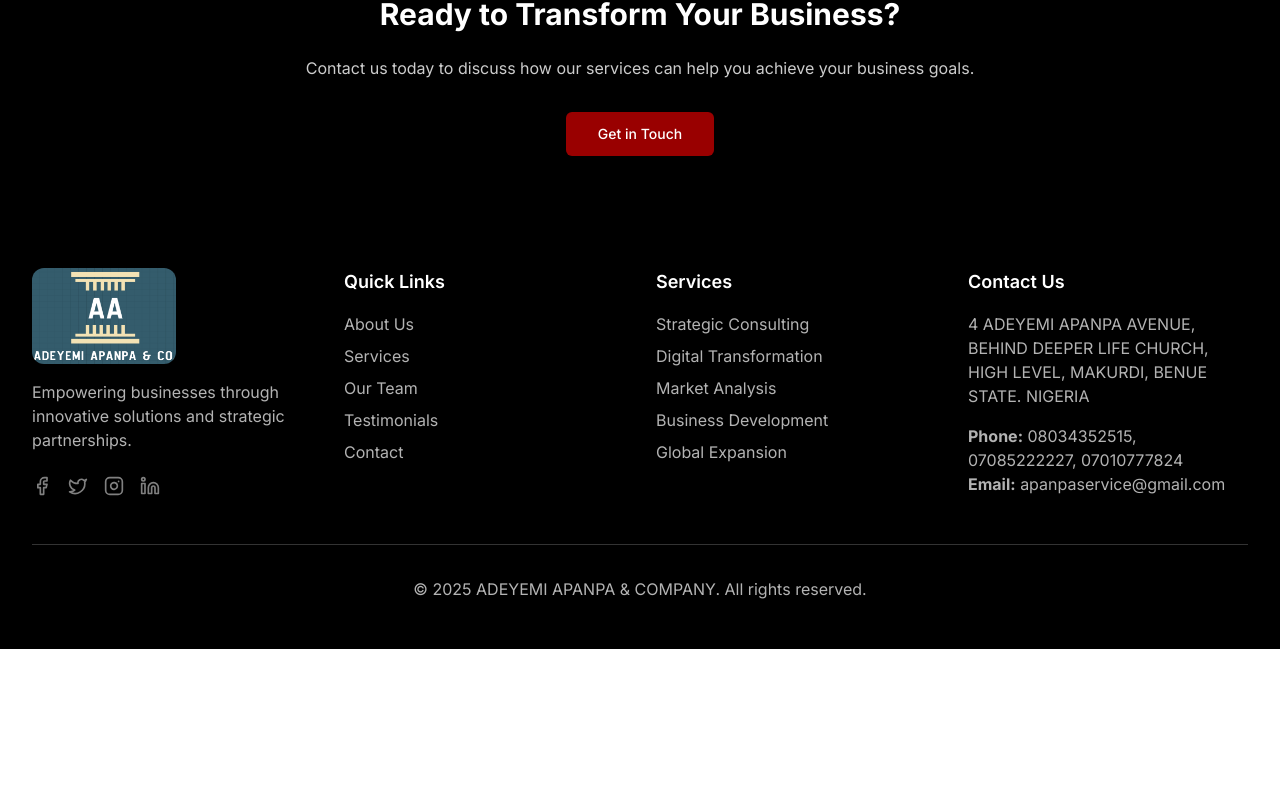
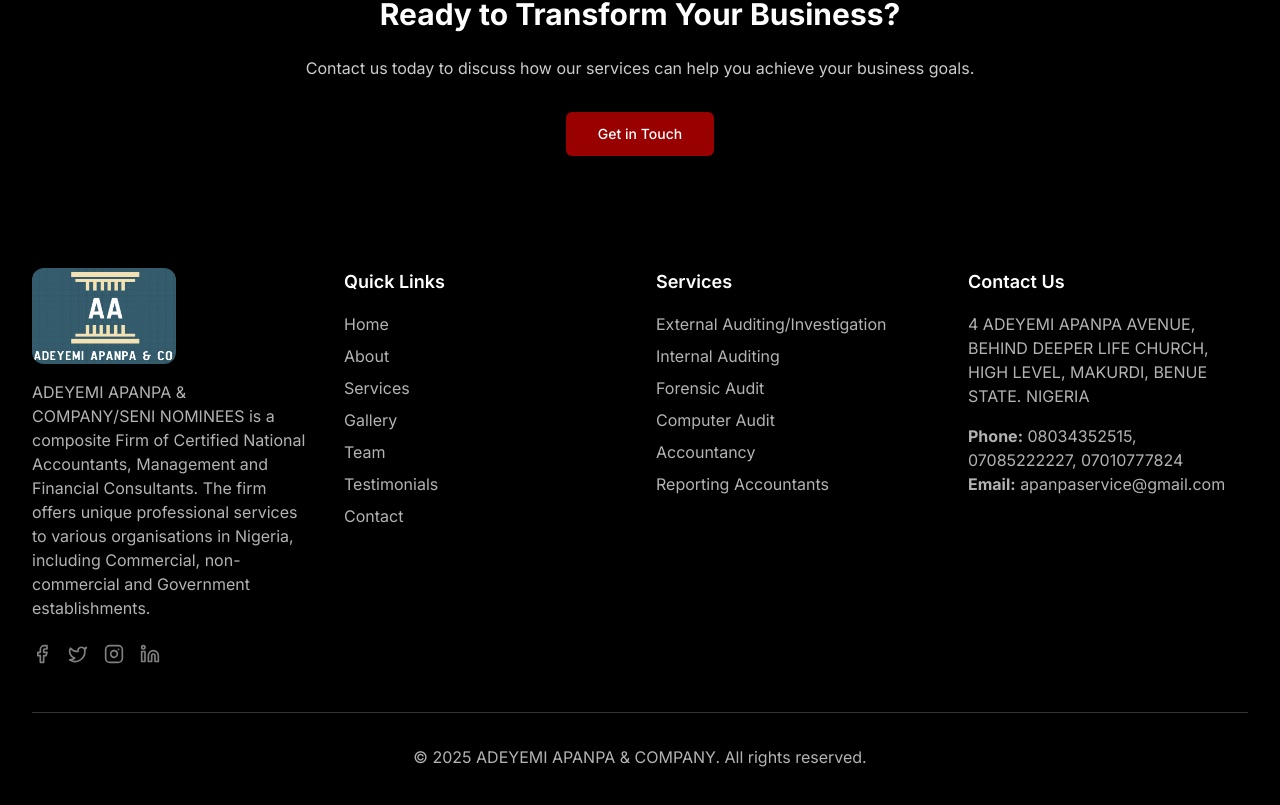
Before and after one commit to anointedngeorge/adeyemi-website, a Next.js app: page / in a window 1280 px wide. Shown: the part 7999-8804 px from the top of the page. Before the commit the page ends 8648 px from the top, so only its background shows below. Built offline with nearby package versions, Linux system fonts and the light colour scheme.

Commit message:
edited config file

```diff
--- a/components/configs.jsx
+++ b/components/configs.jsx
@@ -6,10 +6,87 @@ export const  CONTACT_SETUP = {
         address: "4 ADEYEMI APANPA AVENUE, BEHIND DEEPER LIFE CHURCH, HIGH LEVEL, MAKURDI, BENUE STATE. NIGERIA"
 }
 
-export const SERVICES =[
-    {name:'', url:''},
-]
+export const SERVICES = [
+    {
+      title: "External Auditing/Investigation",
+      description:
+        "We conduct independent assessments of financial statements to ensure they present a true and fair view, helping entities meet their statutory responsibilities and build stakeholder confidence.",
+      image: "./img/s1.jpg",
+    },
+    {
+      title: "Internal Auditing",
+      description:
+        "We design and implement comprehensive accounting systems—covering cash books, ledgers, and trial balances—to enhance internal controls and support accurate financial reporting.",
+      image: "./img/s2.jpg",
+    },
+    {
+      title: "Forensic Audit",
+      description:
+        "We offer investigative accounting services aimed at uncovering fraud, financial discrepancies, or misconduct, supporting both legal processes and internal reviews.",
+      image: "./img/s3.jpg",
+    },
+    {
+      title: "Computer Audit",
+      description:
+        "Our audit solutions assess IT systems to ensure their integrity, security, and alignment with accounting practices—crucial for effective decision-making and operational reliability.",
+      image: "./img/s4.jpg",
+    },
+    {
+      title: "Accountancy",
+      description:
+        "We provide full-spectrum accountancy services including financial recordkeeping, payroll, and personnel management, tailored to streamline client operations.",
+      image: "./img/s5.jpg",
+    },
+    {
+      title: "Reporting Accountants",
+      description:
+        "We deliver tailored assurance services and specialized reports for clients involved in public offerings, acquisitions, or financial restructuring, ensuring compliance and stakeholder clarity.",
+      image: "./img/s2.jpg",
+    },
+    {
+      title: "Taxation",
+      description:
+        "We offer expert tax advisory and compliance services, including the preparation of tax computations in accordance with local tax regulations, helping clients manage their obligations effectively.",
+      image: "./img/s6.jpg",
+    },
+    {
+      title: "Financial Training",
+      description:
+        "Our training programs are designed to enhance the financial literacy and operational skills of individuals and corporate teams, with a focus on real-world applications and regulatory compliance.",
+      image: "./img/s1.jpg",
+    },
+    {
+      title: "Management & Financial Consultancy",
+      description:
+        "We provide strategic advice on business planning, financial structuring, and performance optimization to help organizations achieve long-term sustainability and growth.",
+      image: "./img/s6.jpg",
+    },
+    {
+      title: "Excess Bank Charges",
+      description:
+        "We analyze banking transactions to identify and recover excess charges, helping clients minimize unnecessary costs and improve cash flow management.",
+      image: "./img/s5.jpg",
+    },
+    {
+      title: "Overnight Credit Balance",
+      description:
+        "We review overnight credit arrangements to ensure proper reconciliation, minimize risk, and maintain efficient use of credit facilities.",
+      image: "./img/s2.jpg",
+    },
+  ];
+
+
+
 
 export const NAVIGATION = [
     {name: "Home", url: "/"},
+    {name: "About", url: "/about"},
+    {name: "Services", url: "/services"},
+    {name: "Gallery", url: "/gallery"},
+    {name: "Team", url: "/teams"},
 ]
+
+
+export const FOOTER_SHORT_DESCRIPTION = `ADEYEMI APANPA & COMPANY/SENI NOMINEES is a composite Firm of Certified National Accountants,
+Management and Financial Consultants. The firm offers unique professional services to various organisations in Nigeria,
+including Commercial, non-commercial and Government establishments.`;
--- a/components/footer.tsx
+++ b/components/footer.tsx
@@ -1,9 +1,10 @@
 import Link from "next/link"
 import { Facebook, Instagram, Linkedin, Twitter } from "lucide-react"
 import Image from "next/image"
-import {CONTACT_SETUP} from "./configs"
+import {CONTACT_SETUP, SERVICES, NAVIGATION, FOOTER_SHORT_DESCRIPTION} from "./configs"
 import Logo from "./logo"
 import { Button } from "./ui/button"
+
 
 export default function Footer() {
 
@@ -35,7 +36,7 @@ export default function Footer() {
             <Logo classname="lg:w-36 lg:h-30 w-44  sm:w-28 sm:h-24" />
             </Link>
             <p className="mt-4 text-white/70">
-              Empowering businesses through innovative solutions and strategic partnerships.
+              {FOOTER_SHORT_DESCRIPTION}
             </p>
             <div className="flex space-x-4 mt-6">
               <a href="#" className="text-white/50 hover:text-secondary">
@@ -60,21 +61,16 @@ export default function Footer() {
           <div>
             <h3 className="text-lg font-semibold mb-4">Quick Links</h3>
             <ul className="space-y-2">
-              <li>
-                <Link href="#about" className="text-white/70 hover:text-secondary">
-                  About Us
-                </Link>
+
+            {NAVIGATION.map((nav, index) => (
+                <li key={`footer_nav_${index}`}>
+                    <Link href={`${nav.url}`} className="text-white/70 hover:text-secondary">
+                        {nav.name}
+                    </Link>
               </li>
-              <li>
-                <Link href="#services" className="text-white/70 hover:text-secondary">
-                  Services
-                </Link>
-              </li>
-              <li>
-                <Link href="#team" className="text-white/70 hover:text-secondary">
-                  Our Team
-                </Link>
-              </li>
+            ))}
+
+
               <li>
                 <Link href="#testimonials" className="text-white/70 hover:text-secondary">
                   Testimonials
@@ -91,31 +87,14 @@ export default function Footer() {
           <div>
             <h3 className="text-lg font-semibold mb-4">Services</h3>
             <ul className="space-y-2">
-              <li>
-                <a href="#services" className="text-white/70 hover:text-secondary">
-                  Strategic Consulting
-                </a>
-              </li>
-              <li>
-                <a href="#services" className="text-white/70 hover:text-secondary">
-                  Digital Transformation
-                </a>
-              </li>
-              <li>
-                <a href="#services" className="text-white/70 hover:text-secondary">
-                  Market Analysis
-                </a>
-              </li>
-              <li>
-                <a href="#services" className="text-white/70 hover:text-secondary">
-                  Business Development
-                </a>
-              </li>
-              <li>
-                <a href="#services" className="text-white/70 hover:text-secondary">
-                  Global Expansion
-                </a>
-              </li>
+              {SERVICES?.slice(0,6).map((service, index) => (
+                <li key={`footer_${index}`}>
+                  <Link href="#services" className="text-white/70 hover:text-secondary">
+                    {service?.title}
+                  </Link>
+                </li>
+              ))}
+
             </ul>
           </div>
 
--- a/components/loading-effect.tsx
+++ b/components/loading-effect.tsx
@@ -2,6 +2,7 @@
 
 import { useState, useEffect } from "react"
 import { motion, AnimatePresence } from "framer-motion"
+import Image from "next/image"
 
 export default function LoadingEffect() {
   const [loading, setLoading] = useState(true)
@@ -31,8 +32,9 @@ export default function LoadingEffect() {
               animate={{ scale: 1, opacity: 1 }}
               transition={{ duration: 0.5 }}
             >
-              <h1 className="text-4xl md:text-5xl font-bold text-white mb-4">Adeyemi & Co</h1>
-              <div className="w-16 h-1 bg-secondary mx-auto mb-6"></div>
+              {/* <h1 className="text-4xl md:text-5xl font-bold text-white mb-4">Adeyemi & Co</h1> */}
+              <Image alt="ADEYEMI APANPA & COMPANY/SENI NOMINEES" src={"./img/logo_2.png"} width={20} height={20} className="w-20 h-20 rounded-full" />
+              {/* <div className="w-16 h-1 bg-secondary mx-auto mb-6"></div> */}
             </motion.div>
 
             <motion.div
--- a/components/navbar.tsx
+++ b/components/navbar.tsx
@@ -6,6 +6,10 @@ import { Button } from "@/components/ui/button"
 import { Menu, X } from "lucide-react"
 import Image from "next/image"
 import Logo from "./logo"
+import { NAVIGATION } from "./configs"
+
+const navigation = NAVIGATION
+
 
 export default function Navbar() {
   const [isMenuOpen, setIsMenuOpen] = useState(false)
@@ -25,24 +29,12 @@ export default function Navbar() {
             </Link>
           </div>
           <div className="hidden md:flex items-center space-x-8">
-            <Link href="/" className="text-dark hover:text-secondary">
-              Home
-            </Link>
-            <Link href="/about" className="text-dark hover:text-secondary">
-              About
-            </Link>
-            <Link href="/services" className="text-dark hover:text-secondary">
-              Services
-            </Link>
-            <Link href="/gallery" className="text-dark hover:text-secondary">
-              Gallery
-            </Link>
-            <Link href="/teams" className="text-dark hover:text-secondary">
-              Team
-            </Link>
-            {/* <Link href="/blog" className="text-dark hover:text-secondary">
-              News
-            </Link> */}
+            {navigation.map((nav, index) => (
+                <Link key={`nav_${index}`} href={`${nav.url}`} className="text-dark hover:text-secondary">
+                  {nav?.name}
+              </Link>
+            ))}
+
             <Link href="/contact">
               <Button className="bg-secondary hover:bg-secondary/90 text-white">Contact Us</Button>
             </Link>
```
Also changed, not shown: components/services.tsx (+2 -69 lines).
